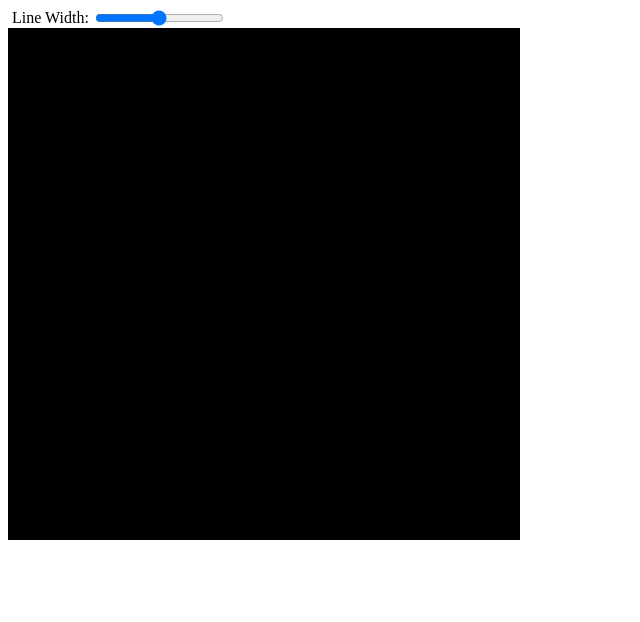
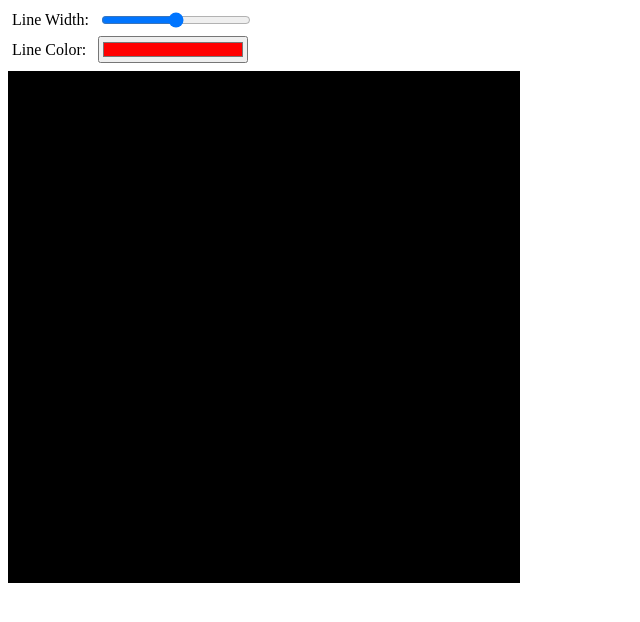
Before and after one commit to MaksTsk/Gl-Drawing, a website: page index.html in a window 1280 px wide. Shown: the whole page, without its empty margins (0-640 px from the left). Drawn offline with nearby package versions, Linux system fonts and the light colour scheme.

Commit message:
add color ui

```diff
--- a/css/main.css
+++ b/css/main.css
@@ -1,8 +1,10 @@
 .slider-label{
 	vertical-align: middle;
-	margin-left: 4px;
+	margin: 4px;
 }
 
-.slider{
+.input-field{
 	vertical-align: middle;
+	width: 150px;
+	margin: 4px;
 }
--- a/index.html
+++ b/index.html
@@ -13,6 +13,9 @@
 	<script id="vertex-shader" type="x-shader/x-vertex">
 
 		attribute vec2 a_position;
+		attribute vec4 a_color;
+
+		varying vec4 v_color;
 
 		void main()
 		{
@@ -22,8 +25,10 @@
 
 	<script id="fragment-shader" type="x-shader/x-fragment">
 		precision mediump float;
+		varying vec4 v_color;
 		void main()
 		{
+			// gl_FragColor = v_color;
 		    gl_FragColor = vec4(1.0, 0.4, 0.0, 1.0 );
 		}
 	</script>
@@ -33,10 +38,14 @@
 	<div class='table'>
 		<div class='row'>
 			<label class="slider-label">Line Width:</label>
-			<input class='slider' type="range" id='width-slider' min='0' max='10' step='1'>
+			<input class='input-field' type="range" id='width-slider' min='0' max='10' step='1'>
 		</div>
 		<div class="row">
-			<canvas id="gl-canvas" width="512" height="512" style="background-color: black;">
+			<label class="slider-label">Line Color:</label>
+			<input type="color" id="html5colorpicker" class="form-control input-field" value="#ff0000">
+		</div>
+		<div class="row">
+			<canvas id="gl-canvas" width="512" height="512" style="margin-top: 4px;">
 				Oops ... your browser doesn't support the HTML5 canvas element
 			</canvas>
 		</div>
--- a/scripts/renderer.js
+++ b/scripts/renderer.js
@@ -35,6 +35,7 @@ function init () {
     $(canvas).on('mousedown', onCanvasMouseDown)
              .on('mousemove', onCanvasMouseMove);
     $(document).on('mouseup', onDocumentMouseUp);
+
     render();
 };
 
```
